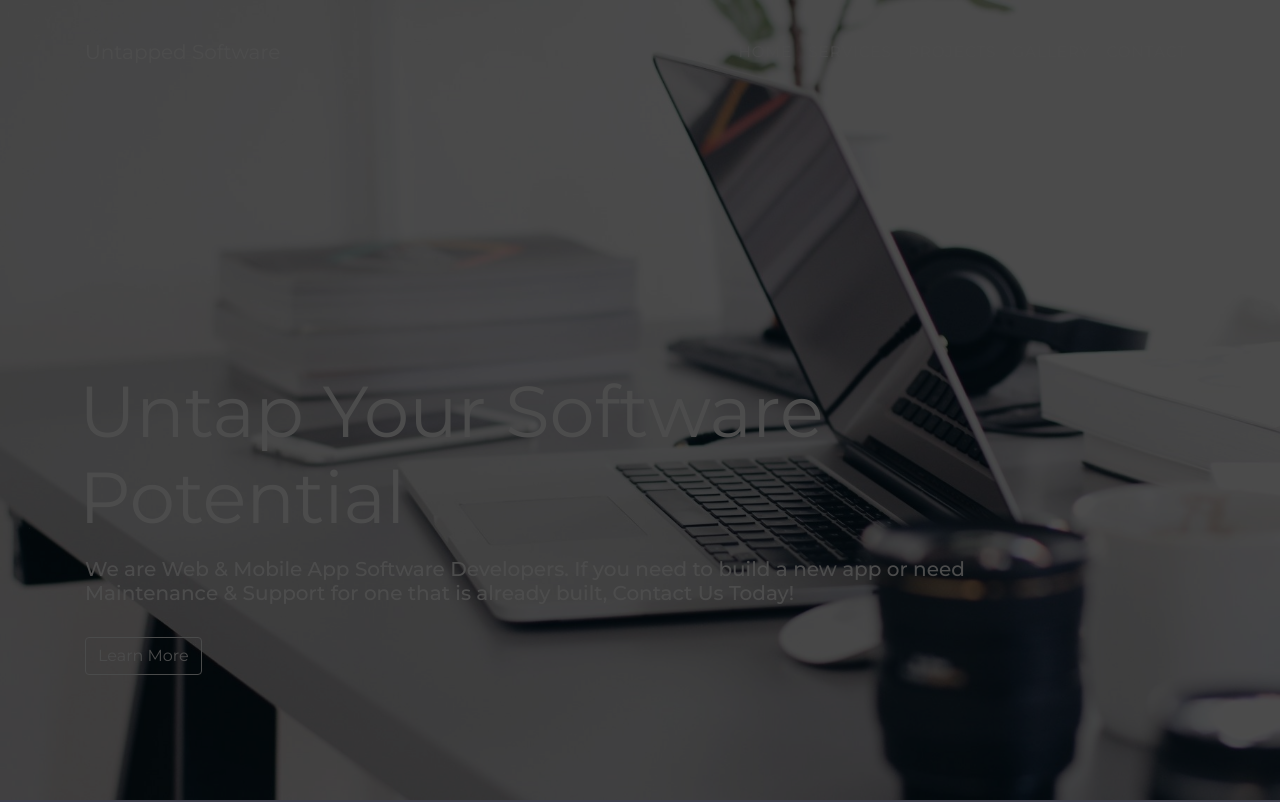
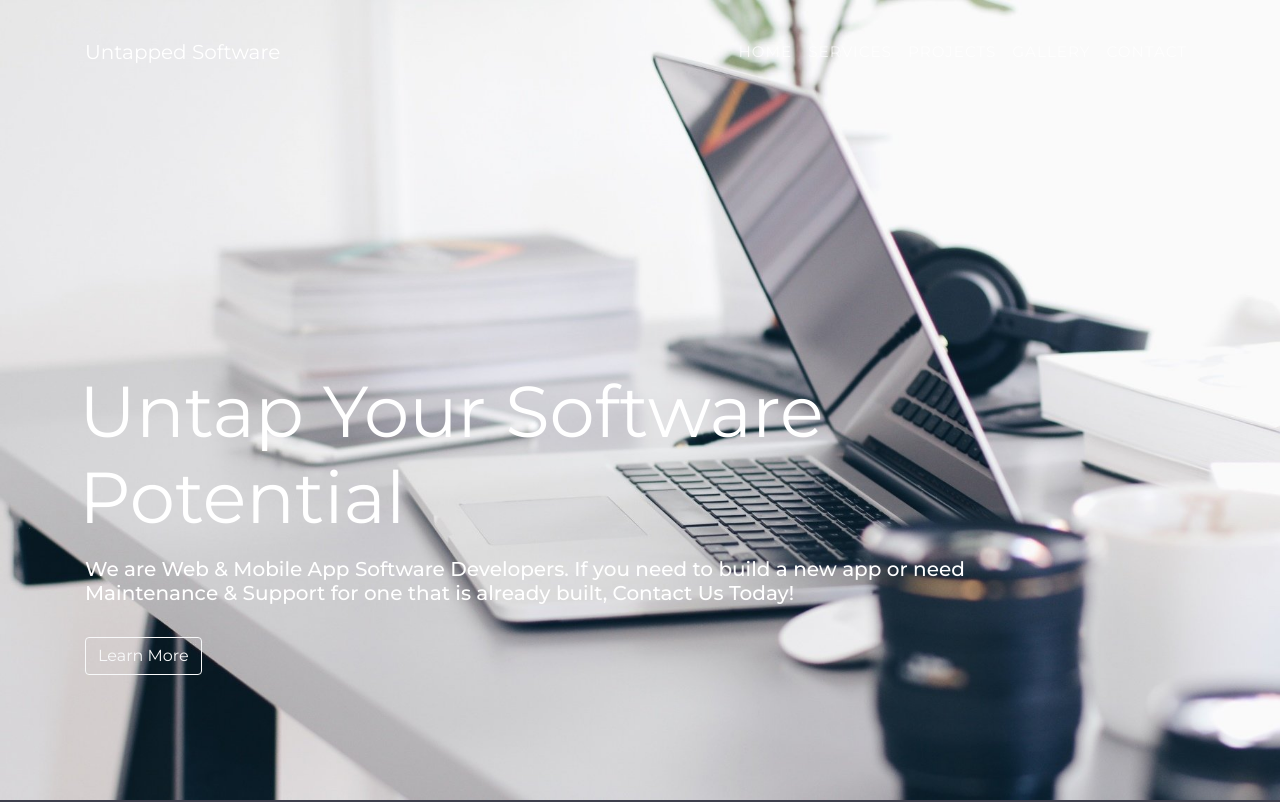
Before and after one commit to UntappedSoftware/UntappedSoftware.github.io, a plain HTML site: page index.html in a window 1280 px wide. Shown: the top 802 px of the page. Drawn offline with nearby package versions, Linux system fonts and the light colour scheme.

Commit message:
Adjust main img filter

```diff
--- a/styles/main.css
+++ b/styles/main.css
@@ -5,11 +5,11 @@ body {
 /*Header Style*/
 header {
   background: url("../images/da-img-1.jpg") no-repeat center center;
+  backdrop-filter: brightness(50%);
   position: relative;
   height: 100vh;
   min-height: 600px;
   background-size: cover;
-  filter: brightness(30%);
 }
 
 .navbar-dark .navbar-nav .nav-link {
```
